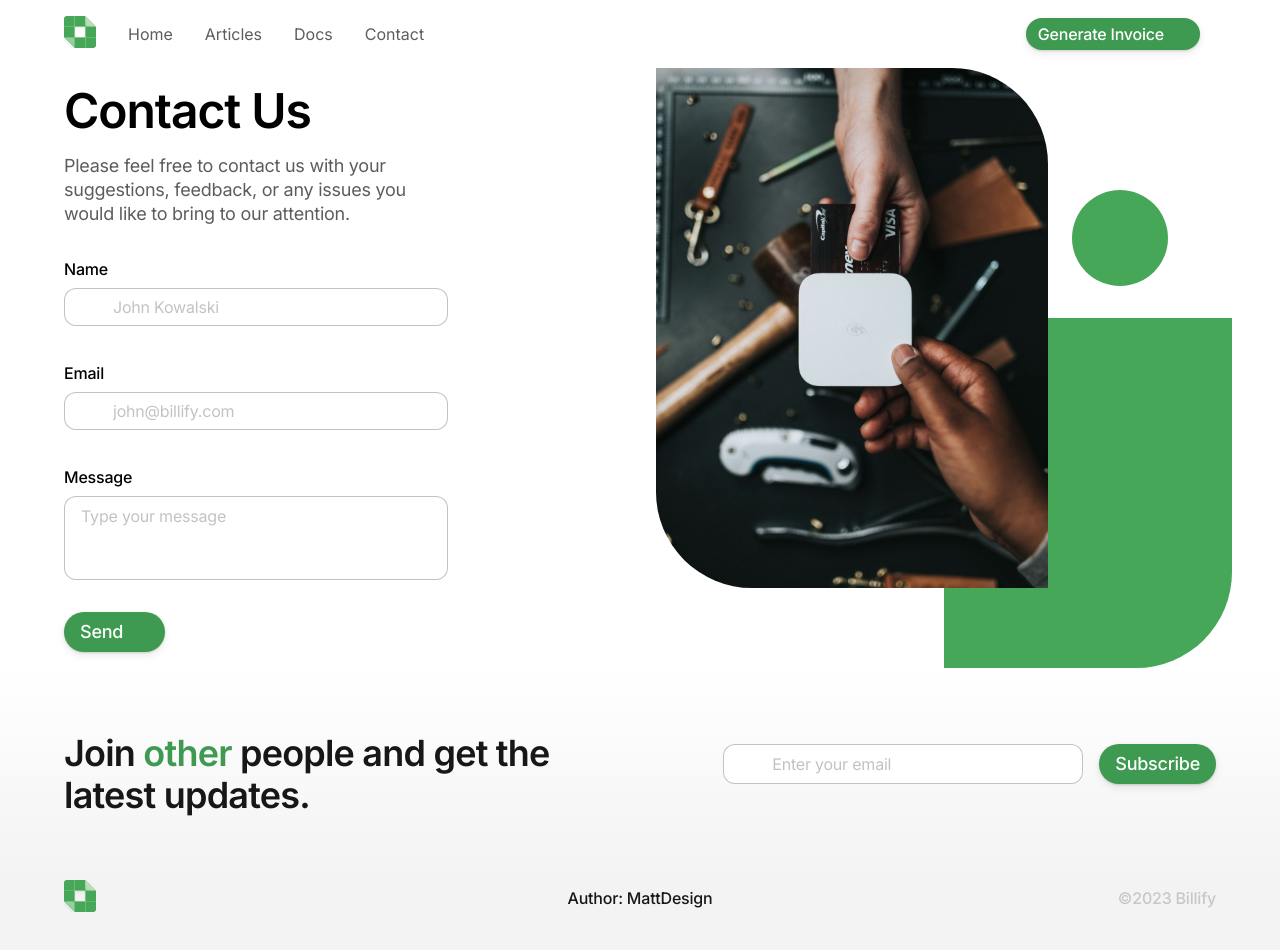
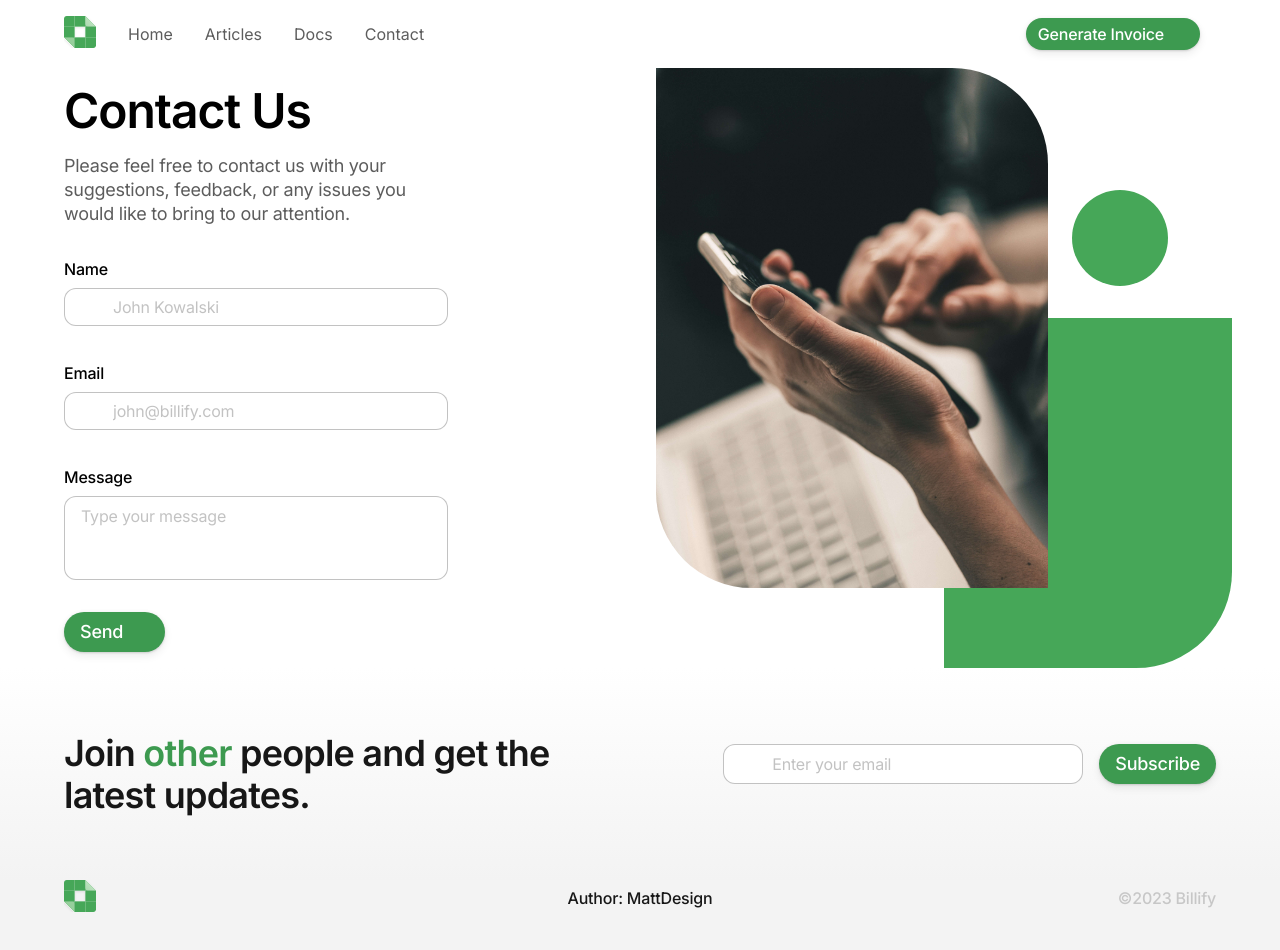
Before and after one commit to MateMarzec/Billify, a React (Vite) app: page /contact in a window 1280 px wide. Shown: the top 950 px of the page. Built offline with nearby package versions, Linux system fonts and the light colour scheme; some icons are missing.

Commit message:
Changed image

```diff
--- a/src/routes/Contact.jsx
+++ b/src/routes/Contact.jsx
@@ -2,7 +2,7 @@ import { useState } from "react";
 import emailjs from "emailjs-com";
 import { Mail } from "feather-icons-react";
 import { toast } from "react-toastify";
-import ContactUs from "../assets/payment.jpg";
+import ContactUs from "../assets/contact.jpg";
 import classes from "./Contact.module.css";
 import { Send, User } from "feather-icons-react/build/IconComponents";
 
@@ -166,7 +166,7 @@ function Contact() {
           <div>
             <img
               src={ContactUs}
-              alt="One person holding card reader and the other parson paying with card"
+              alt="Person holding mobile phone and typing on it"
             />
           </div>
           <div></div>
```
